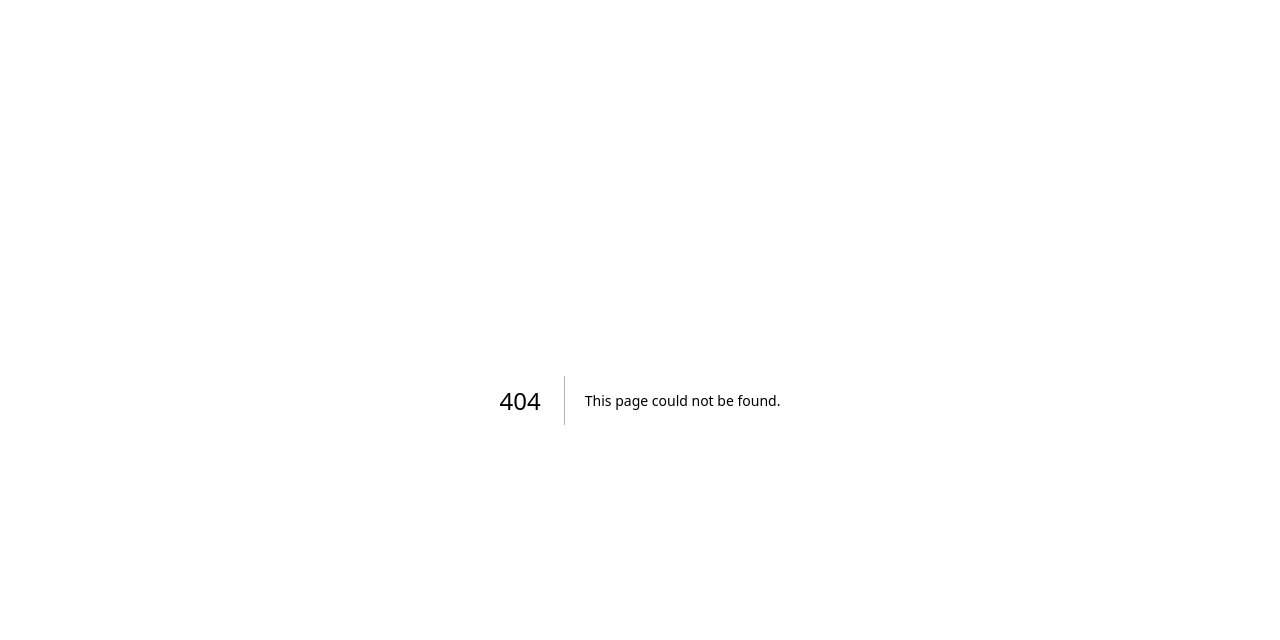
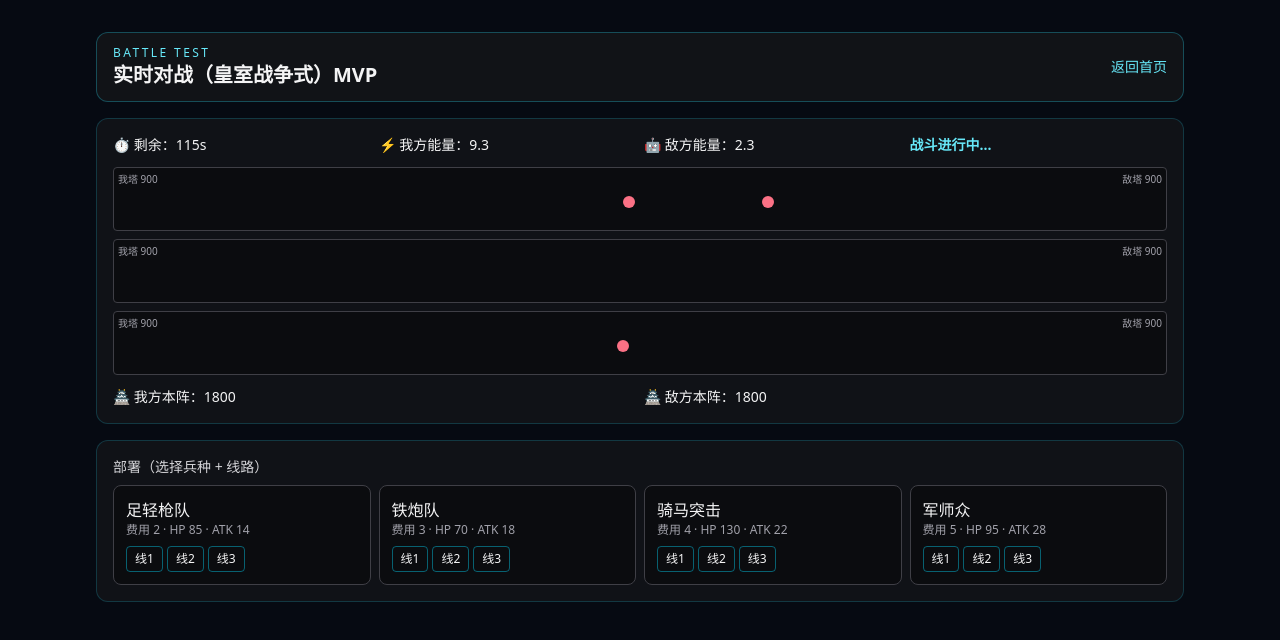
Before and after one commit to Sinon4869/sinon_warring_states_game, a Next.js app: page /battle in a window 1280 px wide. Before the commit this address had no page. Shown: the top 640 px of the page. Built offline with nearby package versions, Linux system fonts and the light colour scheme.

Commit message:
feat(battle): implement clash-style realtime combat MVP for issue #3

```diff
--- /dev/null
+++ b/app/battle/page.tsx
@@ -0,0 +1,267 @@
+'use client';
+
+import Link from 'next/link';
+import { useEffect, useMemo, useRef, useState } from 'react';
+
+type Side = 'player' | 'ai';
+
+type UnitTemplate = {
+  id: string;
+  name: string;
+  cost: number;
+  hp: number;
+  atk: number;
+  speed: number;
+  range: number;
+};
+
+type Unit = {
+  uid: string;
+  owner: Side;
+  cardId: string;
+  lane: number;
+  x: number;
+  hp: number;
+  atk: number;
+  speed: number;
+  range: number;
+  cooldown: number;
+};
+
+const CARDS: UnitTemplate[] = [
+  { id: 'yari', name: '足轻枪队', cost: 2, hp: 85, atk: 14, speed: 11, range: 4 },
+  { id: 'archer', name: '铁炮队', cost: 3, hp: 70, atk: 18, speed: 8, range: 11 },
+  { id: 'cavalry', name: '骑马突击', cost: 4, hp: 130, atk: 22, speed: 14, range: 5 },
+  { id: 'onyo', name: '军师众', cost: 5, hp: 95, atk: 28, speed: 9, range: 12 }
+];
+
+function pick<T>(arr: T[]) {
+  return arr[Math.floor(Math.random() * arr.length)];
+}
+
+export default function BattlePage() {
+  const [units, setUnits] = useState<Unit[]>([]);
+  const [playerEnergy, setPlayerEnergy] = useState(5);
+  const [aiEnergy, setAiEnergy] = useState(5);
+  const [timeLeft, setTimeLeft] = useState(120);
+
+  const [playerTowers, setPlayerTowers] = useState([900, 900, 900]);
+  const [aiTowers, setAiTowers] = useState([900, 900, 900]);
+  const [playerCore, setPlayerCore] = useState(1800);
+  const [aiCore, setAiCore] = useState(1800);
+
+  const [running, setRunning] = useState(true);
+  const aiThink = useRef(0);
+
+  function createUnit(card: UnitTemplate, owner: Side, lane: number): Unit {
+    return {
+      uid: `${owner}-${card.id}-${Math.random().toString(36).slice(2, 8)}`,
+      owner,
+      cardId: card.id,
+      lane,
+      x: owner === 'player' ? 18 : 82,
+      hp: card.hp,
+      atk: card.atk,
+      speed: card.speed,
+      range: card.range,
+      cooldown: 0
+    };
+  }
+
+  function deploy(card: UnitTemplate, lane: number) {
+    if (!running) return;
+    setPlayerEnergy((e) => {
+      if (e < card.cost) return e;
+      setUnits((prev) => [...prev, createUnit(card, 'player', lane)]);
+      return Math.max(0, e - card.cost);
+    });
+  }
+
+  useEffect(() => {
+    if (!running) return;
+    const dt = 0.1;
+    const timer = setInterval(() => {
+      setTimeLeft((t) => {
+        const nt = Math.max(0, t - dt);
+        if (nt <= 0) setRunning(false);
+        return nt;
+      });
+
+      setPlayerEnergy((e) => Math.min(10, e + 0.08));
+      setAiEnergy((e) => Math.min(10, e + 0.08));
+
+      aiThink.current += dt;
+      if (aiThink.current >= 1.2) {
+        aiThink.current = 0;
+        setAiEnergy((e) => {
+          const affordable = CARDS.filter((c) => c.cost <= e);
+          if (affordable.length === 0) return e;
+
+          const pressure = [0, 1, 2].map((lane) =>
+            units.filter((u) => u.owner === 'player' && u.lane === lane).reduce((acc, u) => acc + u.hp, 0)
+          );
+          const targetLane = pressure.indexOf(Math.max(...pressure));
+          const lane = Math.random() < 0.7 ? targetLane : Math.floor(Math.random() * 3);
+
+          const chosen = pick(affordable);
+          setUnits((prev) => [...prev, createUnit(chosen, 'ai', lane)]);
+          return Math.max(0, e - chosen.cost);
+        });
+      }
+
+      setUnits((prevUnits) => {
+        const next = prevUnits.map((u) => ({ ...u, cooldown: Math.max(0, u.cooldown - dt) }));
+
+        const pT = [...playerTowers];
+        const aT = [...aiTowers];
+        let pCore = playerCore;
+        let aCore = aiCore;
+
+        const damage = (target: Unit, value: number) => {
+          target.hp -= value;
+        };
+
+        for (const unit of next) {
+          const enemies = next.filter((x) => x.owner !== unit.owner && x.lane === unit.lane && x.hp > 0);
+          const nearest = enemies.sort((a, b) => Math.abs(a.x - unit.x) - Math.abs(b.x - unit.x))[0];
+
+          if (nearest && Math.abs(nearest.x - unit.x) <= unit.range) {
+            if (unit.cooldown <= 0) {
+              damage(nearest, unit.atk);
+              unit.cooldown = 0.8;
+            }
+            continue;
+          }
+
+          const targetTower = unit.owner === 'player' ? aT : pT;
+          const towerX = unit.owner === 'player' ? 88 : 12;
+          if (targetTower[unit.lane] > 0 && Math.abs(unit.x - towerX) <= unit.range) {
+            if (unit.cooldown <= 0) {
+              targetTower[unit.lane] -= unit.atk;
+              unit.cooldown = 0.8;
+            }
+            continue;
+          }
+
+          const coreX = unit.owner === 'player' ? 96 : 4;
+          if (Math.abs(unit.x - coreX) <= unit.range) {
+            if (unit.cooldown <= 0) {
+              if (unit.owner === 'player') aCore -= unit.atk;
+              else pCore -= unit.atk;
+              unit.cooldown = 0.8;
+            }
+            continue;
+          }
+
+          unit.x += (unit.owner === 'player' ? 1 : -1) * unit.speed * dt;
+        }
+
+        // towers attack back
+        const towerShoot = (owner: Side, lane: number, towerHp: number) => {
+          if (towerHp <= 0) return;
+          const x = owner === 'player' ? 12 : 88;
+          const enemies = next.filter((u) => u.owner !== owner && u.lane === lane && Math.abs(u.x - x) <= 18 && u.hp > 0);
+          if (enemies.length > 0) enemies[0].hp -= 16;
+        };
+
+        [0, 1, 2].forEach((lane) => {
+          towerShoot('player', lane, pT[lane]);
+          towerShoot('ai', lane, aT[lane]);
+          pT[lane] = Math.max(0, pT[lane]);
+          aT[lane] = Math.max(0, aT[lane]);
+        });
+
+        pCore = Math.max(0, pCore);
+        aCore = Math.max(0, aCore);
+        setPlayerTowers(pT as [number, number, number]);
+        setAiTowers(aT as [number, number, number]);
+        setPlayerCore(pCore);
+        setAiCore(aCore);
+
+        if (pCore <= 0 || aCore <= 0) setRunning(false);
+
+        return next.filter((u) => u.hp > 0 && u.x >= 0 && u.x <= 100);
+      });
+    }, 100);
+
+    return () => clearInterval(timer);
+  }, [running, units, aiTowers, playerTowers, playerCore, aiCore]);
+
+  const result = useMemo(() => {
+    if (running) return '';
+    if (playerCore <= 0 && aiCore <= 0) return '平局';
+    if (aiCore <= 0) return '你胜利（天下布武推进）';
+    if (playerCore <= 0) return '你战败（需调整策略）';
+    return playerCore > aiCore ? '时间结束：你占优' : playerCore < aiCore ? '时间结束：AI 占优' : '时间结束：平局';
+  }, [running, playerCore, aiCore]);
+
+  return (
+    <main className="mx-auto min-h-screen w-full max-w-6xl space-y-4 p-4 text-zinc-100 md:p-8">
+      <header className="flex items-center justify-between rounded-xl border border-cyan-400/30 bg-zinc-900/70 px-4 py-3">
+        <div>
+          <p className="text-xs tracking-[0.2em] text-cyan-300">BATTLE TEST</p>
+          <h1 className="text-xl font-semibold">实时对战（皇室战争式）MVP</h1>
+        </div>
+        <Link href="/" className="text-sm text-cyan-300 hover:underline">
+          返回首页
+        </Link>
+      </header>
+
+      <section className="rounded-xl border border-cyan-400/20 bg-zinc-900/60 p-4">
+        <div className="mb-3 grid gap-2 text-sm md:grid-cols-4">
+          <p>⏱ 剩余：{Math.ceil(timeLeft)}s</p>
+          <p>⚡ 我方能量：{playerEnergy.toFixed(1)}</p>
+          <p>🤖 敌方能量：{aiEnergy.toFixed(1)}</p>
+          <p className="font-semibold text-cyan-300">{result || '战斗进行中...'}</p>
+        </div>
+
+        <div className="space-y-2">
+          {[0, 1, 2].map((lane) => (
+            <div key={lane} className="relative h-16 rounded border border-zinc-700 bg-zinc-950/60">
+              <div className="absolute left-1 top-1 text-[10px] text-zinc-400">我塔 {Math.round(playerTowers[lane])}</div>
+              <div className="absolute right-1 top-1 text-[10px] text-zinc-400">敌塔 {Math.round(aiTowers[lane])}</div>
+              {units
+                .filter((u) => u.lane === lane)
+                .map((u) => (
+                  <div
+                    key={u.uid}
+                    className={`absolute top-7 h-3 w-3 rounded-full ${u.owner === 'player' ? 'bg-cyan-400' : 'bg-rose-400'}`}
+                    style={{ left: `calc(${u.x}% - 6px)` }}
+                    title={`${u.owner === 'player' ? '我' : '敌'}-${u.cardId}:${Math.round(u.hp)}`}
+                  />
+                ))}
+            </div>
+          ))}
+        </div>
+
+        <div className="mt-3 grid gap-2 text-sm md:grid-cols-2">
+          <p>🏯 我方本阵：{Math.round(playerCore)}</p>
+          <p>🏯 敌方本阵：{Math.round(aiCore)}</p>
+        </div>
+      </section>
+
+      <section className="rounded-xl border border-cyan-400/20 bg-zinc-900/60 p-4">
+        <p className="mb-2 text-sm text-zinc-300">部署（选择兵种 + 线路）</p>
+        <div className="grid gap-2 md:grid-cols-4">
+          {CARDS.map((c) => (
+            <div key={c.id} className="rounded-lg border border-zinc-700 bg-zinc-950/60 p-3">
+              <p className="font-medium">{c.name}</p>
+              <p className="text-xs text-zinc-400">费用 {c.cost} · HP {c.hp} · ATK {c.atk}</p>
+              <div className="mt-2 flex gap-1">
+                {[0, 1, 2].map((lane) => (
+                  <button
+                    key={`${c.id}-${lane}`}
+                    onClick={() => deploy(c, lane)}
+                    className="rounded border border-cyan-500/50 px-2 py-1 text-xs hover:bg-cyan-500/20"
+                  >
+                    线{lane + 1}
+                  </button>
+                ))}
+              </div>
+            </div>
+          ))}
+        </div>
+      </section>
+    </main>
+  );
+}
--- a/app/page.tsx
+++ b/app/page.tsx
@@ -1,5 +1,6 @@
 'use client';
 
+import Link from 'next/link';
 import { MotionConfig, motion } from 'framer-motion';
 import { Bot, Castle, Swords } from 'lucide-react';
 
@@ -14,8 +15,12 @@ export default function HomePage() {
           <h1 className="mt-3 text-3xl font-semibold leading-tight md:text-5xl">天下布武 · Web 战略模拟</h1>
           <p className="mt-4 max-w-2xl text-sm text-zinc-300 md:text-base">以战国时代为舞台，调控人口、经济、军备与外交，在多势力 AI 对抗中完成统一。</p>
           <div className="mt-6 flex gap-3">
-            <Button size="lg">开始征程</Button>
-            <Button variant="outline" size="lg">查看路线图</Button>
+            <Button asChild size="lg">
+              <Link href="/battle">开始征程</Link>
+            </Button>
+            <Button asChild variant="outline" size="lg">
+              <a href="https://github.com/Sinon4869/sinon_warring_states_game/issues/3" target="_blank" rel="noreferrer">查看路线图</a>
+            </Button>
           </div>
         </section>
 
```
